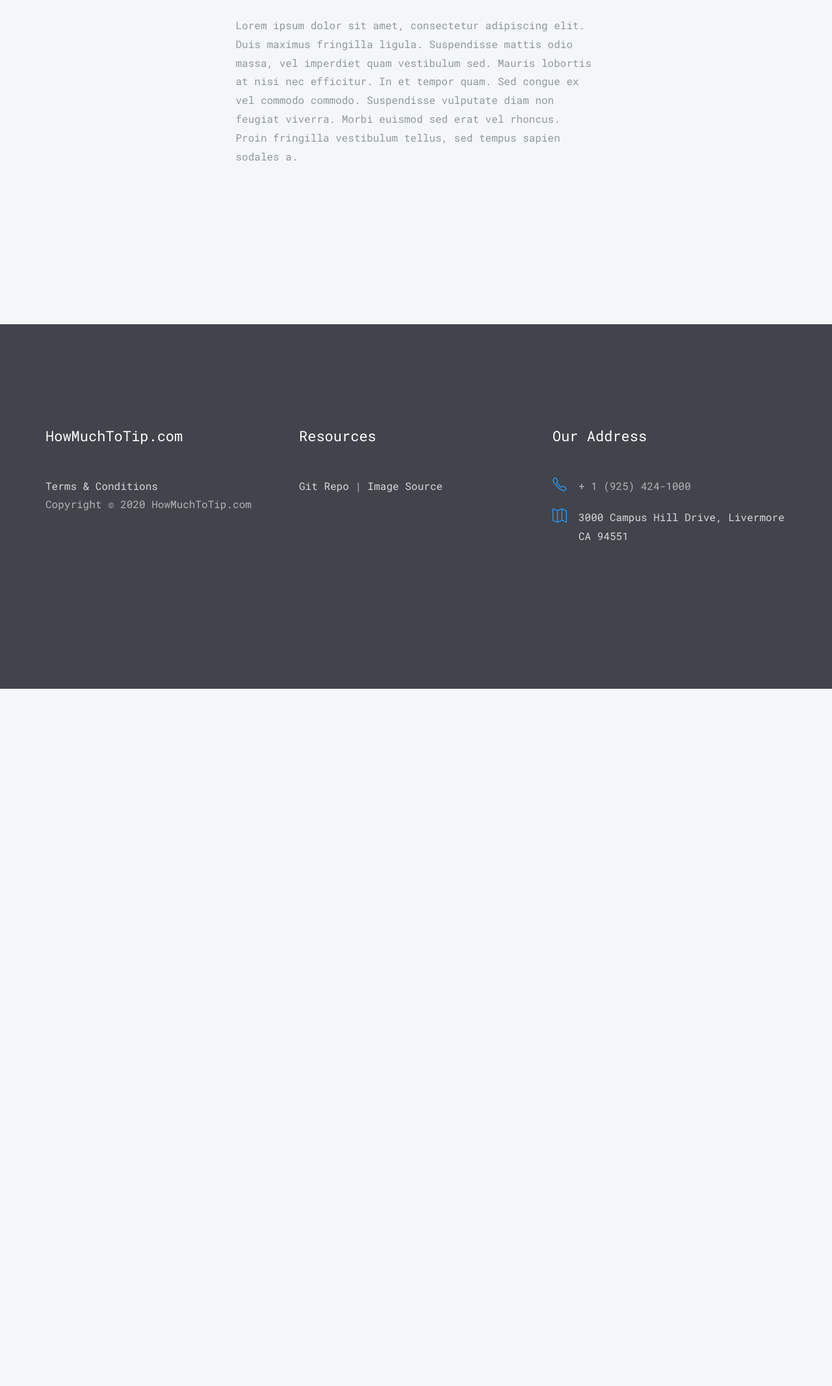
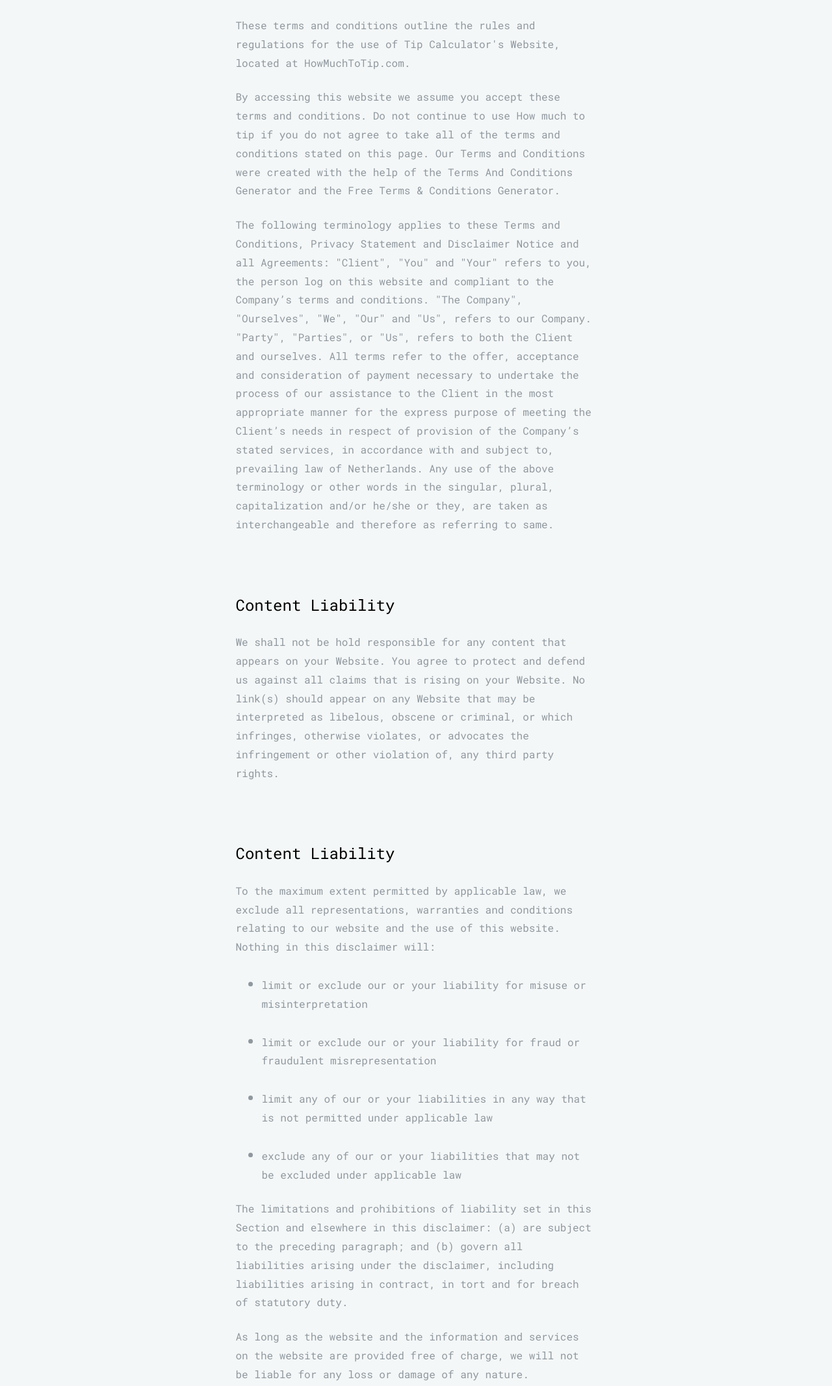
Before and after one commit to tilhr/Tip-Calculator, a plain HTML site: page Website/terms.html in a window 1280 px wide. Shown: the part 320-2453 px from the top of the page at 65% size. Before the commit the page ends 1380 px from the top, so only its background shows below. Drawn offline with Linux system fonts and the light colour scheme; files whose address does not match are found by name.

Commit message:
Added Eric's about page and terms page; minor code changes
Added Eric's about page and terms page; fixed some text; minor code changes on contact.html and homepage.

```diff
--- a/Website/terms.html
+++ b/Website/terms.html
@@ -86,7 +86,46 @@
 				</div>
 	      		<div class="row">
 					<div class="col-md-6 col-md-offset-3 animate-box">
-						<p>Lorem ipsum dolor sit amet, consectetur adipiscing elit. Duis maximus fringilla ligula. Suspendisse mattis odio massa, vel imperdiet quam vestibulum sed. Mauris lobortis at nisi nec efficitur. In et tempor quam. Sed congue ex vel commodo commodo. Suspendisse vulputate diam non feugiat viverra. Morbi euismod sed erat vel rhoncus. Proin fringilla vestibulum tellus, sed tempus sapien sodales a.</p>
+						<p>
+						These terms and conditions outline the rules and regulations for the use of Tip Calculator's Website, located at HowMuchToTip.com.
+						</p>
+						<p>
+						By accessing this website we assume you accept these terms and conditions. Do not continue to use How much to tip if you do not agree to take all of the terms and
+						conditions stated on this page. Our Terms and Conditions were created with the help of the Terms And Conditions Generator and the Free Terms & Conditions Generator.
+						</p>
+						<p>The following terminology applies to these Terms and Conditions, Privacy Statement and Disclaimer Notice and all Agreements: "Client", "You" and "Your" refers to you,
+						the person log on this website and compliant to the Company’s terms and conditions. "The Company", "Ourselves", "We", "Our" and "Us", refers to our Company. "Party",
+						"Parties", or "Us", refers to both the Client and ourselves. All terms refer to the offer, acceptance and consideration of payment necessary to undertake the process
+						of our assistance to the Client in the most appropriate manner for the express purpose of meeting the Client’s needs in respect of provision of the Company’s stated
+						services, in accordance with and subject to, prevailing law of Netherlands. Any use of the above terminology or other words in the singular, plural, capitalization
+						and/or he/she or they, are taken as interchangeable and therefore as referring to same.
+						</p>
+						<br><br>
+						<h3>Content Liability</h3>
+							<p>We shall not be hold responsible for any content that appears on your Website. You agree to protect and defend us against all claims that is rising
+							on your Website. No link(s) should appear on any Website that may be interpreted as libelous, obscene or criminal, or which infringes, otherwise
+							violates, or advocates the infringement or other violation of, any third party rights.
+							</p>
+						<br><br>
+						<h3>Content Liability</h3>
+							<p>
+							To the maximum extent permitted by applicable law, we exclude all representations, warranties and conditions relating to our website and the use of
+							this website. Nothing in this disclaimer will:
+							</p>
+							<ul id="list">
+								<li><p>limit or exclude our or your liability for misuse or misinterpretation</p> </li>
+								<li><p>limit or exclude our or your liability for fraud or fraudulent misrepresentation</p> </li>
+								<li><p>limit any of our or your liabilities in any way that is not permitted under applicable law</p> </li>
+								<li><p>exclude any of our or your liabilities that may not be excluded under applicable law</p> </li>
+							</ul>
+							<p>
+							The limitations and prohibitions of liability set in this Section and elsewhere in this disclaimer: (a) are subject to the preceding paragraph;
+							and (b) govern all liabilities arising under the disclaimer, including liabilities arising in contract, in tort and for breach of statutory duty.
+							</p>
+							<p>
+							As long as the website and the information and services on the website are provided free of charge, we will not be liable for any loss or
+							damage of any nature.
+							</p>
 					</div>
 	      		</div>
 			</div>
```
Also changed, not shown: Website/about.html (+6 -2 lines), Website/contact.html (+1 -3 lines), Website/index.html (+1 -1 lines).
